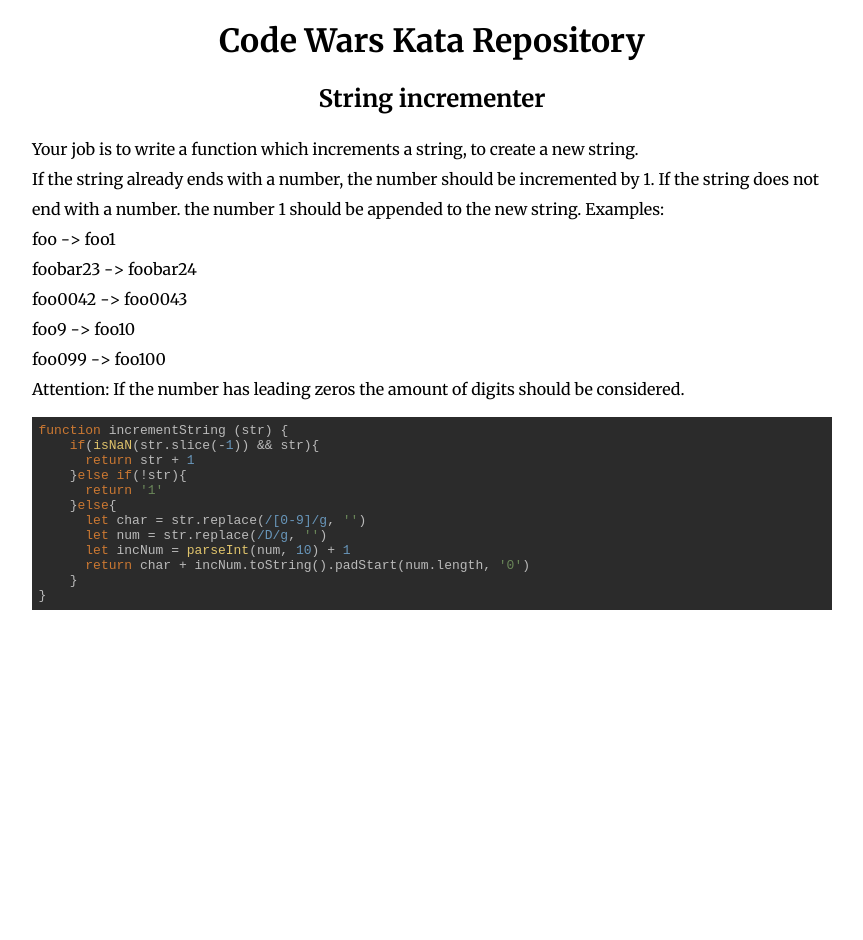
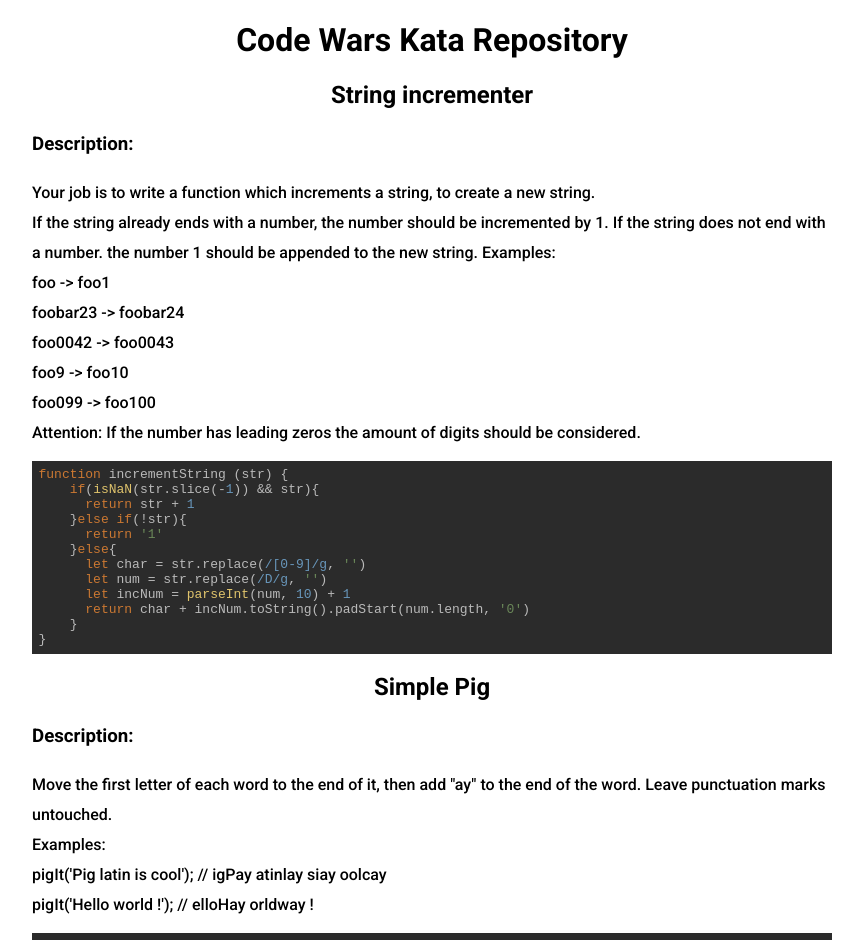
Before and after one commit to donovanodom/codewars, a React (Create React App) app: page / in a window 1280 px wide. Shown: the top 940 px of the page, without its empty margins (208-1071 px from the left). Before the commit the page ends 800 px from the top, so only its background shows below. Built offline with nearby package versions, Linux system fonts and the light colour scheme.

Commit message:
refactored and added Kata

```diff
--- /dev/null
+++ b/KataA.js
@@ -0,0 +1,52 @@
+import SyntaxHighlighter from "react-syntax-highlighter";
+import { darcula } from "react-syntax-highlighter/dist/esm/styles/hljs";
+
+const KataA = () => {
+  return <StringIncrementer />;
+};
+
+export default KataA;
+
+export const StringIncrementer = () => {
+  const code = `function incrementString (str) {
+    if(isNaN(str.slice(-1)) && str){
+      return str + 1
+    }else if(!str){
+      return '1'
+    }else{
+      let char = str.replace(/[0-9]/g, '')
+      let num = str.replace(/\D/g, '')
+      let incNum = parseInt(num, 10) + 1
+      return char + incNum.toString().padStart(num.length, '0')
+    }
+}`;
+  return (
+    <>
+      <h2 className="title">String incrementer</h2>
+      <div className="description">
+        Your job is to write a function which increments a string, to create a
+        new string.
+        <br />
+        If the string already ends with a number, the number should be
+        incremented by 1. If the string does not end with a number. the number 1
+        should be appended to the new string. Examples:
+        <br />
+        foo -{`>`} foo1
+        <br />
+        foobar23 -{`>`} foobar24
+        <br />
+        foo0042 -{`>`} foo0043
+        <br />
+        foo9 -{`>`} foo10
+        <br />
+        foo099 -{`>`} foo100
+        <br />
+        Attention: If the number has leading zeros the amount of digits should
+        be considered.
+      </div>
+      <SyntaxHighlighter language={"javascript"} style={darcula}>
+        {code}
+      </SyntaxHighlighter>
+    </>
+  );
+};
--- a/src/App.js
+++ b/src/App.js
@@ -1,58 +1,13 @@
+import KataA from "./KataA";
 import "./styles.css";
-import SyntaxHighlighter from "react-syntax-highlighter";
-import { darcula } from "react-syntax-highlighter/dist/esm/styles/hljs";
 
 export default function App() {
   return (
     <div className="App">
       <h1>Code Wars Kata Repository</h1>
       <div className="code">
-        <StringIncrementer />
+        <KataA />
       </div>
     </div>
   );
 }
-
-export const StringIncrementer = () => {
-  const code = `function incrementString (str) {
-    if(isNaN(str.slice(-1)) && str){
-      return str + 1
-    }else if(!str){
-      return '1'
-    }else{
-      let char = str.replace(/[0-9]/g, '')
-      let num = str.replace(/\D/g, '')
-      let incNum = parseInt(num, 10) + 1
-      return char + incNum.toString().padStart(num.length, '0')
-    }
-}`;
-  return (
-    <>
-      <h2 className="title">String incrementer</h2>
-      <div className="description">
-        Your job is to write a function which increments a string, to create a
-        new string.
-        <br />
-        If the string already ends with a number, the number should be
-        incremented by 1. If the string does not end with a number. the number 1
-        should be appended to the new string. Examples:
-        <br />
-        foo -{`>`} foo1
-        <br />
-        foobar23 -{`>`} foobar24
-        <br />
-        foo0042 -{`>`} foo0043
-        <br />
-        foo9 -{`>`} foo10
-        <br />
-        foo099 -{`>`} foo100
-        <br />
-        Attention: If the number has leading zeros the amount of digits should
-        be considered.
-      </div>
-      <SyntaxHighlighter language={"javascript"} style={darcula}>
-        {code}
-      </SyntaxHighlighter>
-    </>
-  );
-};
--- /dev/null
+++ b/src/KataA.js
@@ -0,0 +1,91 @@
+import SyntaxHighlighter from "react-syntax-highlighter";
+import { darcula } from "react-syntax-highlighter/dist/esm/styles/hljs";
+
+export const StringIncrementer = () => {
+  const code = `function incrementString (str) {
+    if(isNaN(str.slice(-1)) && str){
+      return str + 1
+    }else if(!str){
+      return '1'
+    }else{
+      let char = str.replace(/[0-9]/g, '')
+      let num = str.replace(/\D/g, '')
+      let incNum = parseInt(num, 10) + 1
+      return char + incNum.toString().padStart(num.length, '0')
+    }
+}`;
+  return (
+    <>
+      <h2 className="title">String incrementer</h2>
+      <div className="description">
+        <h3>Description:</h3>
+        Your job is to write a function which increments a string, to create a
+        new string.
+        <br />
+        If the string already ends with a number, the number should be
+        incremented by 1. If the string does not end with a number. the number 1
+        should be appended to the new string. Examples:
+        <br />
+        foo {`->`} foo1
+        <br />
+        foobar23 {`->`} foobar24
+        <br />
+        foo0042 {`->`} foo0043
+        <br />
+        foo9 {`->`} foo10
+        <br />
+        foo099 {`->`} foo100
+        <br />
+        Attention: If the number has leading zeros the amount of digits should
+        be considered.
+      </div>
+      <SyntaxHighlighter language={"javascript"} style={darcula}>
+        {code}
+      </SyntaxHighlighter>
+    </>
+  );
+};
+
+export const SimplePigLatin = () => {
+  const code = `function pigIt(str){
+    const wordSplice = (wrd) => {
+      if(/^[a-zA-Z]+$/.test(wrd)){
+       return wrd.substr(1, wrd.length) + wrd.charAt(0) + 'ay'
+      }else{
+        return wrd
+      }
+    }
+    return str.split(' ').map((x) => wordSplice(x)).join(' ')
+}`;
+  return (
+    <>
+      <h2 className="title">Simple Pig</h2>
+      <div className="description">
+        <h3>Description:</h3>
+        <div>
+          Move the first letter of each word to the end of it, then add "ay" to
+          the end of the word. Leave punctuation marks untouched.
+          <br />
+          Examples:
+          <br />
+          pigIt('Pig latin is cool'); // igPay atinlay siay oolcay
+          <br />
+          pigIt('Hello world !'); // elloHay orldway !
+        </div>
+      </div>
+      <SyntaxHighlighter language={"javascript"} style={darcula}>
+        {code}
+      </SyntaxHighlighter>
+    </>
+  );
+};
+
+const KataA = () => {
+  return (
+    <>
+      <StringIncrementer />
+      <SimplePigLatin />
+    </>
+  );
+};
+export default KataA;
--- a/src/styles.css
+++ b/src/styles.css
@@ -1,11 +1,11 @@
-@import url("https://fonts.googleapis.com/css2?family=Merriweather:ital,wght@0,300;0,400;0,700;0,900;1,300;1,400;1,700;1,900&display=swap");
+@import url("https://fonts.googleapis.com/css2?family=Roboto:ital,wght@0,100;0,300;0,400;0,500;0,700;0,900;1,100;1,300;1,400;1,500;1,700;1,900&display=swap");
 
 .App {
-  font-family: "Merriweather", serif;
+  font-family: "Roboto", sans-serif;
   text-align: center;
 }
 .code {
-  width: 800px;
+  max-width: 800px;
   margin: 0 auto;
   text-align: left;
 }
```
